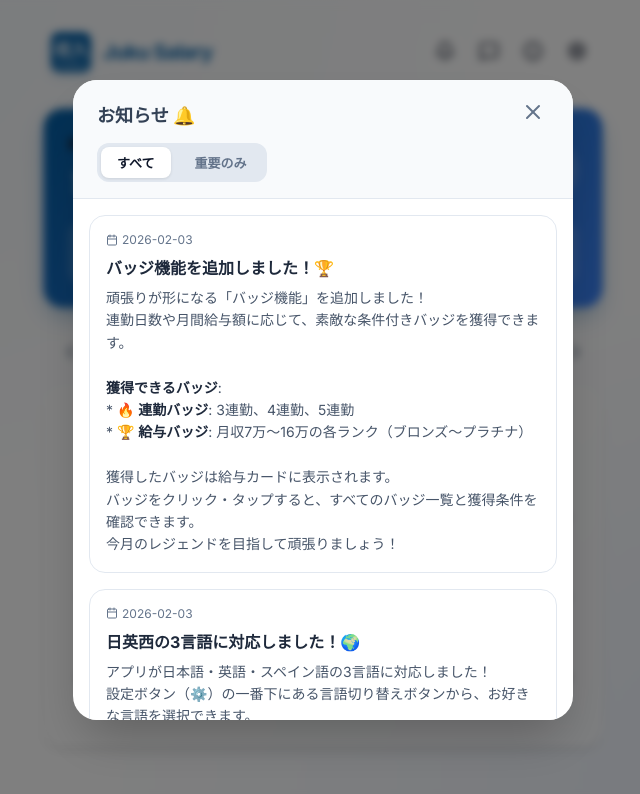
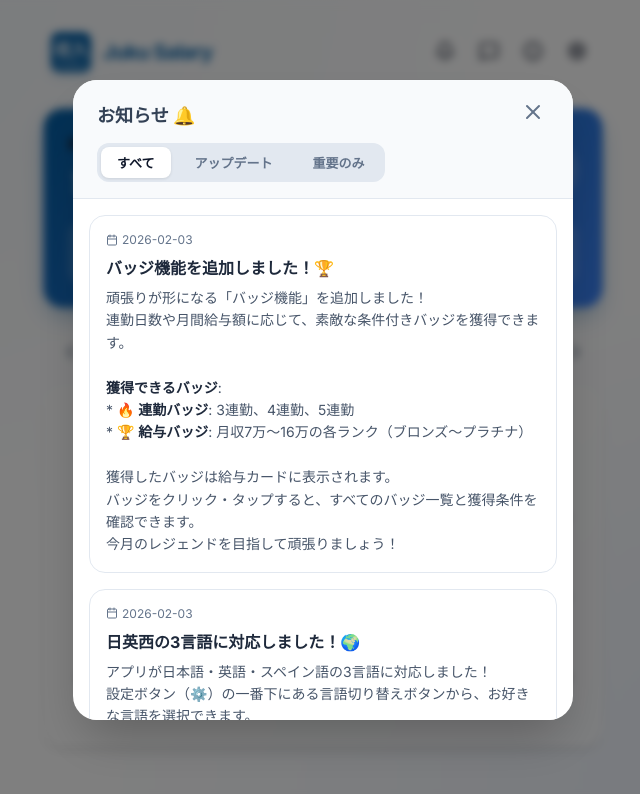
Before and after one commit to HarutoJAZZ45/juku-salary-app, a React (Vite) app: page / in a window 1280 px wide. Both pictures are taken after a click on the button 762 px from the left and 52 px from the top of the page. Shown: the top 794 px of the page, without its empty margins (317-957 px from the left). Built offline with nearby package versions, Linux system fonts and the light colour scheme.

Commit message:
Update News: Add 'Update' category and filter option

```diff
--- a/src/components/NewsModal.tsx
+++ b/src/components/NewsModal.tsx
@@ -10,12 +10,13 @@ interface NewsModalProps {
 
 export const NewsModal: React.FC<NewsModalProps> = ({ isOpen, onClose }) => {
     const { t, language } = useTranslation();
-    const [filter, setFilter] = React.useState<'all' | 'important'>('all');
+    const [filter, setFilter] = React.useState<'all' | 'important' | 'update'>('all');
 
     if (!isOpen) return null;
 
     const filteredItems = NEWS_ITEMS.filter(item => {
         if (filter === 'important') return item.important;
+        if (filter === 'update') return item.category === 'update';
         return true;
     });
 
@@ -64,6 +65,20 @@ export const NewsModal: React.FC<NewsModalProps> = ({ isOpen, onClose }) => {
                             }}
                         >
                             {t.app.newsFilterAll}
+                        </button>
+                        <button
+                            onClick={() => setFilter('update')}
+                            style={{
+                                border: 'none',
+                                background: filter === 'update' ? 'white' : 'transparent',
+                                color: filter === 'update' ? '#0f172a' : '#64748b',
+                                padding: '6px 16px', borderRadius: '8px',
+                                fontSize: '13px', fontWeight: 600,
+                                cursor: 'pointer', transition: 'all 0.2s',
+                                boxShadow: filter === 'update' ? '0 1px 3px rgba(0,0,0,0.1)' : 'none'
+                            }}
+                        >
+                            {t.app.newsFilterUpdate}
                         </button>
                         <button
                             onClick={() => setFilter('important')}
--- a/src/data/news.ts
+++ b/src/data/news.ts
@@ -5,6 +5,7 @@ export interface NewsItem {
     date: string;
     title: Record<Language, string>;
     content: Record<Language, string>;
+    category: 'notice' | 'update';
     important?: boolean;
 }
 
@@ -49,6 +50,7 @@ Las insignias ganadas aparecerán en tu tarjeta de Resumen de Salario.
 Haz clic/toca una insignia para ver la lista completa y los requisitos.
 ¡Apunta al Platino!`
         },
+        category: 'update',
         important: false,
     },
     {
@@ -88,6 +90,7 @@ Puede seleccionar su idioma preferido desde el botón de cambio de idioma en la
 
 ¡Utilice la aplicación en su idioma preferido!`
         },
+        category: 'update',
         important: false,
     },
     {
@@ -130,6 +133,7 @@ Presione el botón "Selección múltiple" en el calendario para seleccionar vari
 
 Hace que ingresar turnos fijos como Lun-Mié-Vie sea muy fácil. ¡Pruébelo! ✨`
         },
+        category: 'update',
         important: false,
     },
     {
@@ -157,6 +161,7 @@ Si aún no lo ha hecho, intente agregarlo a su pantalla de inicio y usarlo como
 **Pasos**:
 Botón "Compartir" del menú inferior de Safari -> "Agregar a la pantalla de inicio"`
         },
+        category: 'update',
         important: false,
     },
     {
@@ -211,6 +216,7 @@ Seguiremos haciéndolo más conveniente basándonos en su voz.
 
 ¡Gracias por su continuo apoyo a la Juku Salary App!`
         },
+        category: 'notice',
         important: true,
     },
 ];
--- a/src/locales/en.ts
+++ b/src/locales/en.ts
@@ -71,6 +71,7 @@ export const en: Translation = {
         newsEmpty: 'No news available',
         newsFilterAll: 'All',
         newsFilterImportant: 'Important',
+        newsFilterUpdate: 'Updates',
     },
     badges: {
         streakBronze: '3-Day Streak',
--- a/src/locales/es.ts
+++ b/src/locales/es.ts
@@ -71,6 +71,7 @@ export const es: Translation = {
         newsEmpty: 'No hay noticias disponibles',
         newsFilterAll: 'Todo',
         newsFilterImportant: 'Importante',
+        newsFilterUpdate: 'Actualizaciones',
     },
     badges: {
         streakBronze: 'Racha de 3 días',
--- a/src/locales/ja.ts
+++ b/src/locales/ja.ts
@@ -71,6 +71,7 @@ export const ja: Translation = {
         newsEmpty: 'お知らせはありません',
         newsFilterAll: 'すべて',
         newsFilterImportant: '重要のみ',
+        newsFilterUpdate: 'アップデート',
     },
     badges: {
         streakBronze: '3連勤',
--- a/src/locales/types.ts
+++ b/src/locales/types.ts
@@ -71,6 +71,7 @@ export interface Translation {
         newsEmpty: string;
         newsFilterAll: string;
         newsFilterImportant: string;
+        newsFilterUpdate: string;
     };
     badges: {
         streakBronze: string;
```
